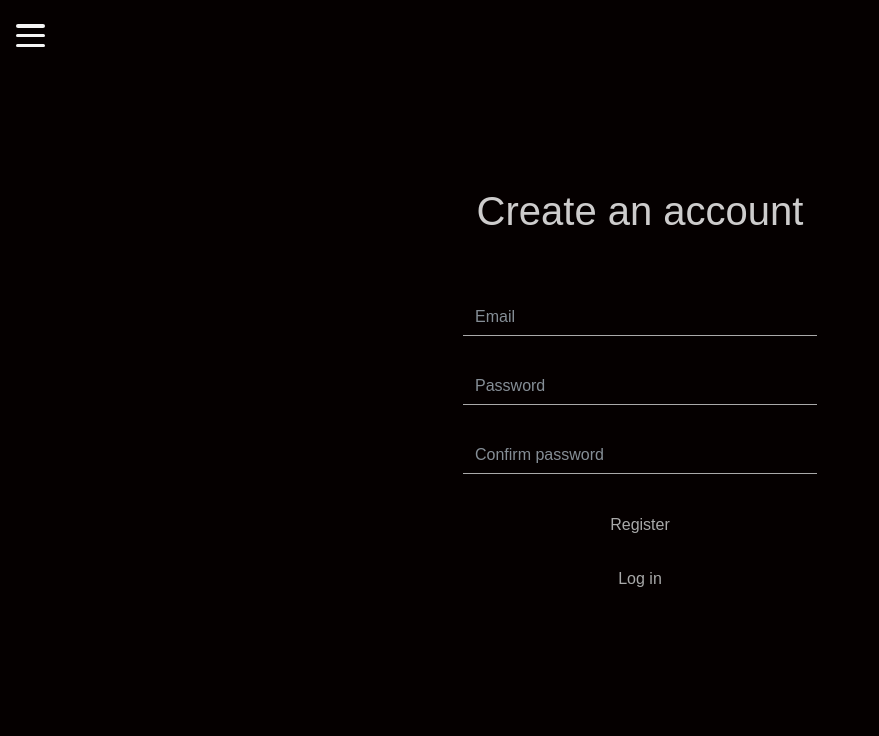
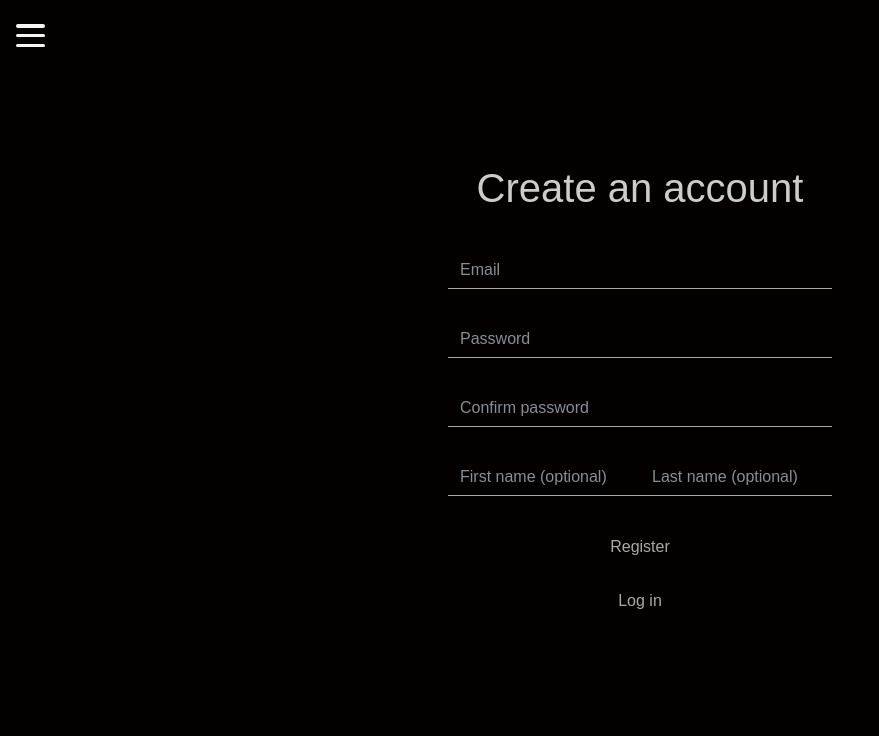
Before and after one commit to walter090/notitia, a Django app: template login/templates/login/signup.html in a window 1280 px wide. Shown: the top 736 px of the page, without its empty margins (0-879 px from the left). Run offline with Django 3.2, Linux system fonts and the light colour scheme; the template is opened without the code that fills it, so the values that code supplies are empty; some libraries are stand-ins or nearby versions; some web fonts are replaced.

Commit message:
Add input for optional first name and last name

```diff
--- a/login/templates/login/signup.html
+++ b/login/templates/login/signup.html
@@ -6,11 +6,11 @@
             var message = '';
             var passwordElement = $('#password');
 
-            if(passwordElement.val().length < 10) {
+            if (passwordElement.val().length < 10) {
                 message += 'The password is too short.<br/>';
             }
 
-            if(passwordElement.val() === '' || passwordElement.val() !== $('#confirm_password').val()) {
+            if (passwordElement.val() === '' || passwordElement.val() !== $('#confirm_password').val()) {
                 message += 'The passwords do not match.<br/>'
             }
 
@@ -50,23 +50,39 @@
                     <form action="" method="post" id="signup">
                         {% csrf_token %}
                         <div class="form-group">
-                            <label for="email"></label>
+                            <div class="row">
                                 <input type="email" class="form-control normal-text" id="email" placeholder="Email"
                                        style="background-color: transparent"
                                        name="email"
                                        required>
+                            </div>
+                            <div class="row">
                                 <input type="password" class="form-control normal-text" id="password"
                                        placeholder="Password"
                                        style="background-color: transparent; margin-top: 2em"
                                        name="password"
                                        onkeyup="checkValid(); checkMatch();"
                                        required>
+                            </div>
+                            <div class="row">
                                 <input type="password" class="form-control normal-text" id="confirm_password"
                                        placeholder="Confirm password"
                                        style="background-color: transparent; margin-top: 2em"
                                        name="confirm_password"
                                        onkeyup="checkValid(); checkMatch();"
                                        required>
+                            </div>
+                            <div class="row">
+                                <input type="text" class="col-lg-6 form-control normal-text" id="first_name"
+                                       placeholder="First name (optional)"
+                                       style="background-color: transparent; margin-top: 2em;"
+                                       name="first_name">
+                                <input type="text" class="col-lg-6 form-control normal-text" id="last_name"
+                                       placeholder="Last name (optional)"
+                                       style="background-color: transparent; margin-top: 2em;"
+                                       name="last_name">
+                            </div>
+
                             <div class="text-center"
                                  style="margin-top: 2em">
                                 <button class="btn btn-default normal-text"
```
Lines whose indentation alone changed are shown as unchanged.
